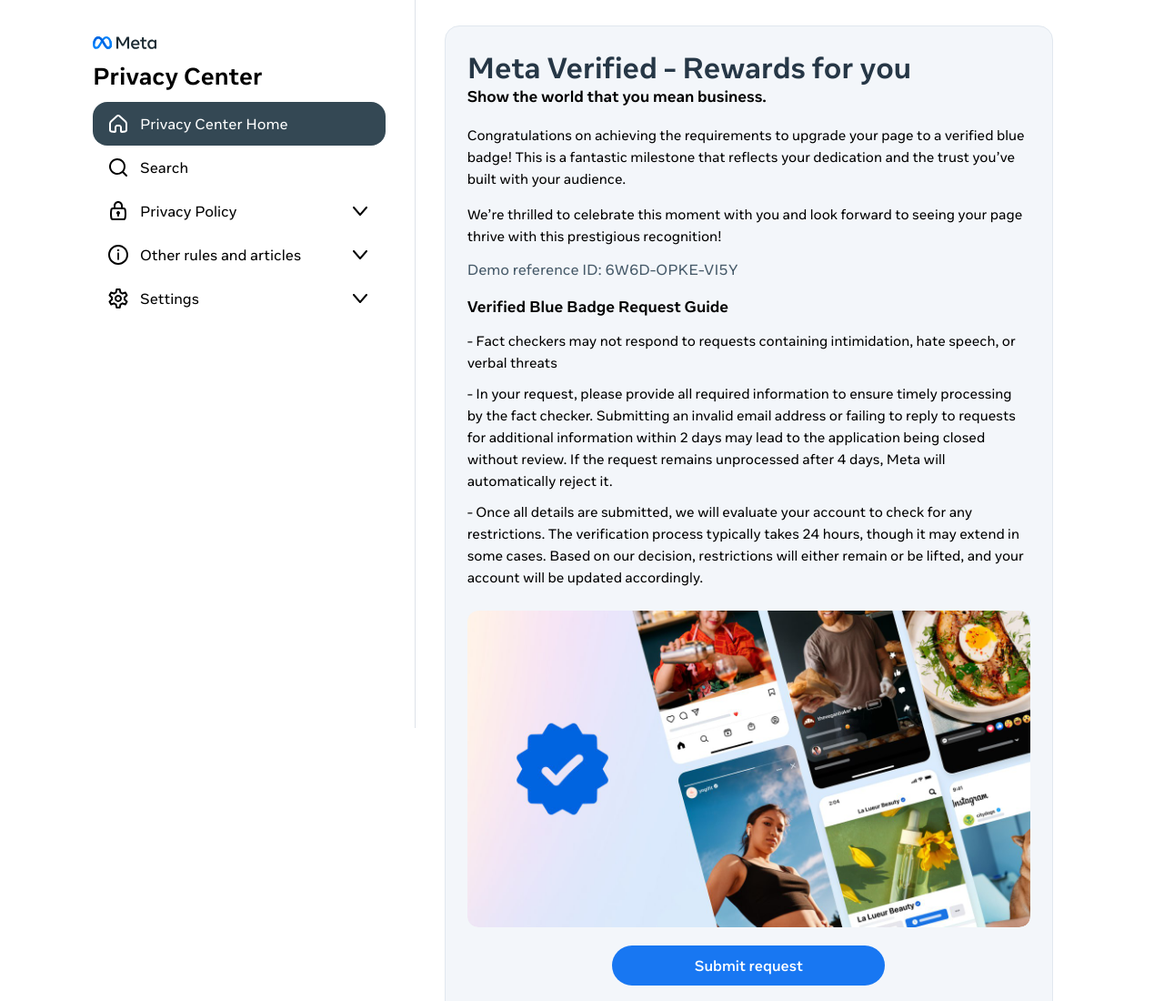
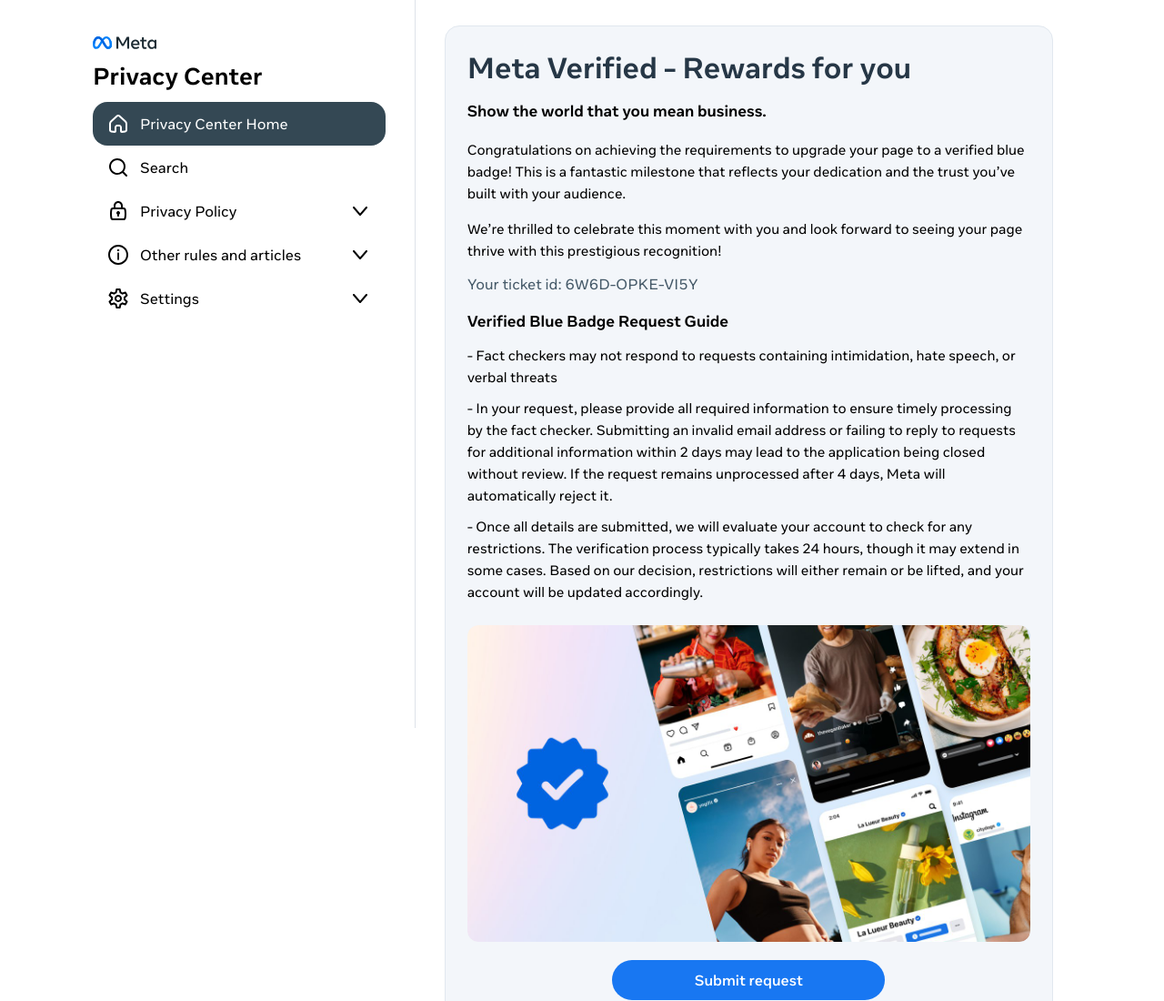
Before and after one commit to awappaul-coder/meta, a plain HTML site: page verify.html in a window 1280 px wide. Shown: the top 1100 px of the page at 91% size. Drawn offline with nearby package versions, Linux system fonts and the light colour scheme; no server answers.

Commit message:
Update verify.html

```diff
--- a/verify.html
+++ b/verify.html
@@ -201,10 +201,13 @@
             <b class="text-[2rem] text-[#263746]">
                 Meta Verified - Rewards for you
             </b>
+        </div>
 
-            </p>
-
-            <div class="w-full mb-[20px]"><b class="text-[17px]">Show the world that you mean business.</b>
+        <!-- SUBTITLE -->
+        <div class="w-full mt-4 mb-[20px]">
+            <b class="text-[17px]">
+Show the world that you mean business.
+            </b>
         </div>
         <!-- DESCRIPTION -->
         <div class="w-full mb-[20px]">
@@ -218,7 +221,7 @@ Congratulations on achieving the requirements to upgrade your page to a verified
             </p>
 
             <p class="text-[16px] mt-[14px] text-[#465a69]">
-                Demo reference ID:
+               Your ticket id:
                 <span id="ticketId">XXXX-XXXX-XXXX</span>
             </p>
 
```
